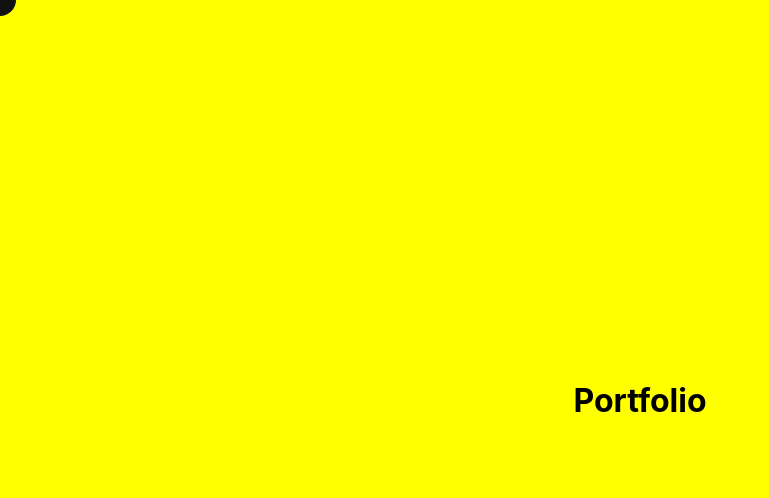
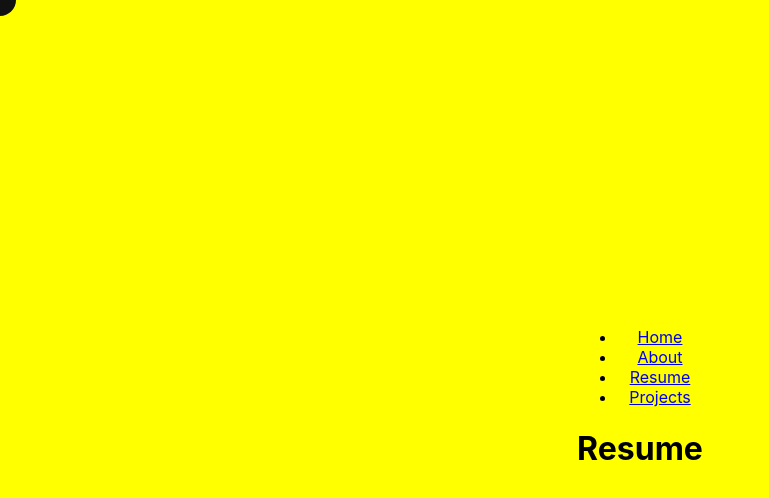
Before and after one commit to Shreesha-Voniyadka/Portfolio, a React (Create React App) app: page /resume in a window 1280 px wide. Shown: the top 498 px of the page, without its empty margins (0-769 px from the left). Built offline with nearby package versions, Linux system fonts and the light colour scheme.

Commit message:
workig on Navigation Bar

```diff
--- a/src/App.js
+++ b/src/App.js
@@ -1,18 +1,13 @@
 // import logo from './logo.svg';
-import {
-  BrowserRouter as Router,
-  Route,
-  Routes,
-  Navigate
-} from "react-router-dom";
-// import Navibar from '../src/Navigationbar/navigationbar'
+import {  BrowserRouter as Router, Route, Routes, Navigate } from "react-router-dom";
+import Navibar from '../src/Navigationbar/navigationbar'
 import Projects from './components/Projects/project'
 import Resume from './components/Resume/resume'
 import Home from './components/Home/Home'
 import About from './components/About/About'
 // import video from './Assets/production_id.mp4'
 import { useEffect, useState } from 'react';
-import { motion } from 'framer-motion';
+import { SwitchLayoutGroupContext, motion } from 'framer-motion';
 
 import './App.css';
 
@@ -38,9 +33,9 @@ function App() {
   }, []);
   const [cursorVariant, setCursorVariant] = useState("default");
   const variants = {
-    default:{
-      x:mousePosition.x-16,
-      y:mousePosition.y-16
+    default: {
+      x: mousePosition.x - 16,
+      y: mousePosition.y - 16
     }
   }
 
@@ -48,8 +43,10 @@ function App() {
 
   return (
     <div className="App">
-      <motion.div className="cursor" variants={variants} animate={cursorVariant}/>
+      <motion.div className="cursor" variants={variants} animate={cursorVariant} />
       <Router>
+        <div>
+          <Navibar />
             <Routes>
               <Route path="/" element={<Home />} />
               <Route path="/project" element={<Projects />} />
@@ -58,6 +55,7 @@ function App() {
               {/* <Route path="/navbar" element={<Navibar />} /> */}
               <Route path="*" element={<Navigate to="/" />} />
             </Routes>
+          </div>
       </Router>
     </div>
   );
--- a/src/Navigationbar/navigationbar.js
+++ b/src/Navigationbar/navigationbar.js
@@ -0,0 +1,30 @@
+import React from 'react';
+import { Link } from 'react-router-dom';
+
+const NavigationBar = () => {
+  return (
+    <nav>
+      <ul>
+        <li>
+          {/* <Link to="/">Home</Link>  */}
+          <a href="/">Home</a>
+        </li>
+        <li>
+          {/* <Link to="/About">About</Link> */}
+          <a href="/About">About</a>
+        </li>
+        <li>
+          {/* <Link to="/Resume">Resume</Link> */}
+          <a href="/Resume">Resume</a>
+        </li>
+        <li>
+          {/* <Link to="/Projects">Projects</Link> */}
+          <a href="/Projects">Projects</a>
+        </li>
+        {/* Add more navigation items as needed */}
+      </ul>
+    </nav>
+  );
+};
+
+export default NavigationBar;
--- a/src/components/About/About.js
+++ b/src/components/About/About.js
@@ -4,7 +4,7 @@ function About() {
   return (
     <div>
       {/* Your About component content */}
-      <h1> Portfolio </h1>
+      <h1> About </h1>
       {/* <ThemeProvider prefixes={{ btn: 'my-btn' }}>
         <Button variant="primary">My Button</Button>
       </ThemeProvider>
--- a/src/components/Home/Home.js
+++ b/src/components/Home/Home.js
@@ -8,7 +8,7 @@ function Home() {
     <div>
       {/* Your Home component content */}
 
-      <h1> Portfolio </h1>
+      <h1> Home.. Landing page </h1>
       {/* <img src={Avatar} className="App-logo" alt="logo" /> */}
 
 
--- a/src/components/Projects/project.js
+++ b/src/components/Projects/project.js
@@ -4,7 +4,7 @@ function project() {
   return (
     <div>
       {/* Your project component content */}
-      <h1> Portfolio </h1>
+      <h1> Projects </h1>
       {/* <ThemeProvider prefixes={{ btn: 'my-btn' }}>
         <Button variant="primary">My Button</Button>
       </ThemeProvider>
--- a/src/components/Resume/resume.js
+++ b/src/components/Resume/resume.js
@@ -4,7 +4,7 @@ function Resume() {
   return (
     <div>
       {/* Your Resume component content */}
-      <h1> Portfolio </h1>
+      <h1> Resume </h1>
       {/* <ThemeProvider prefixes={{ btn: 'my-btn' }}>
         <Button variant="primary">My Button</Button>
       </ThemeProvider>
```
Lines whose indentation alone changed are shown as unchanged.
